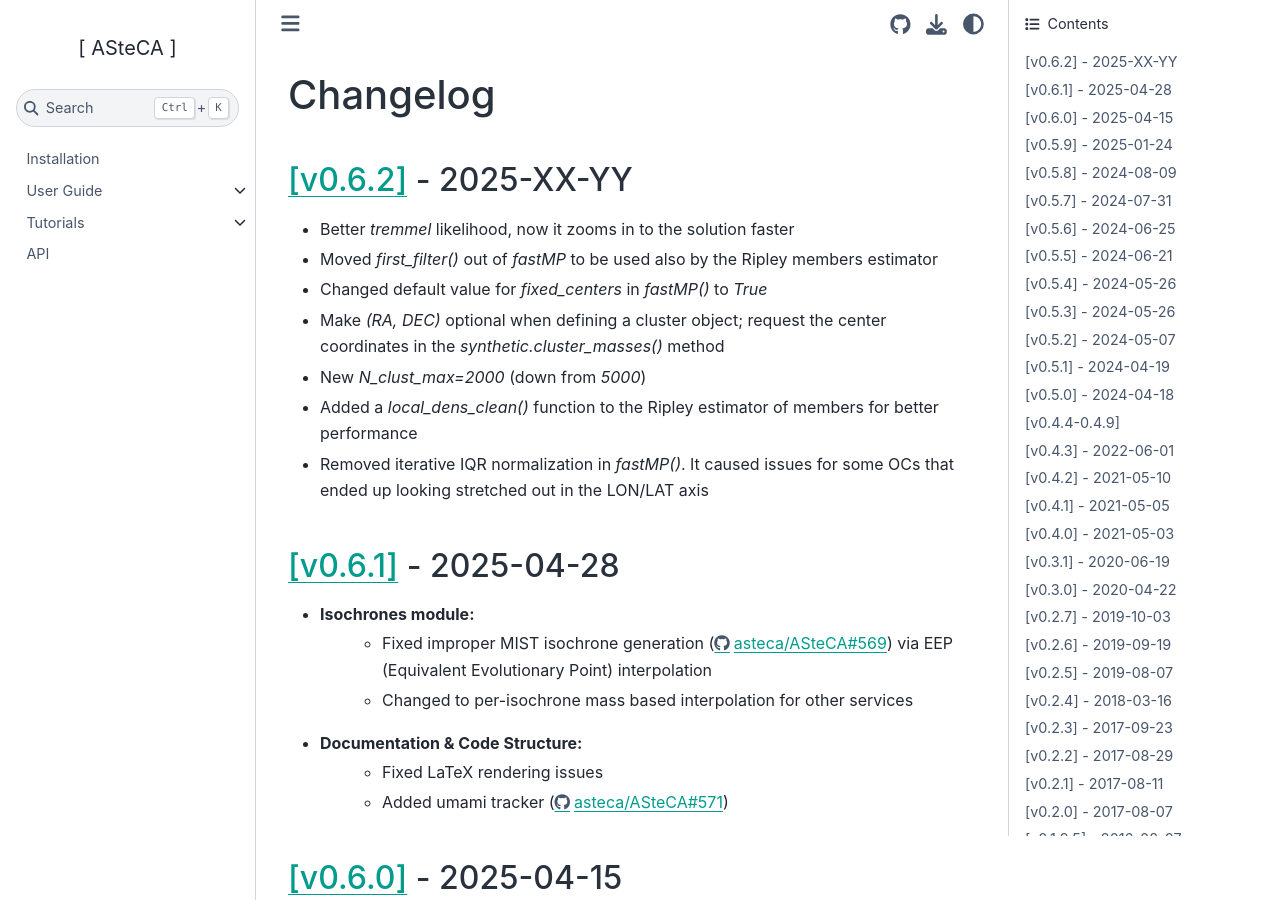
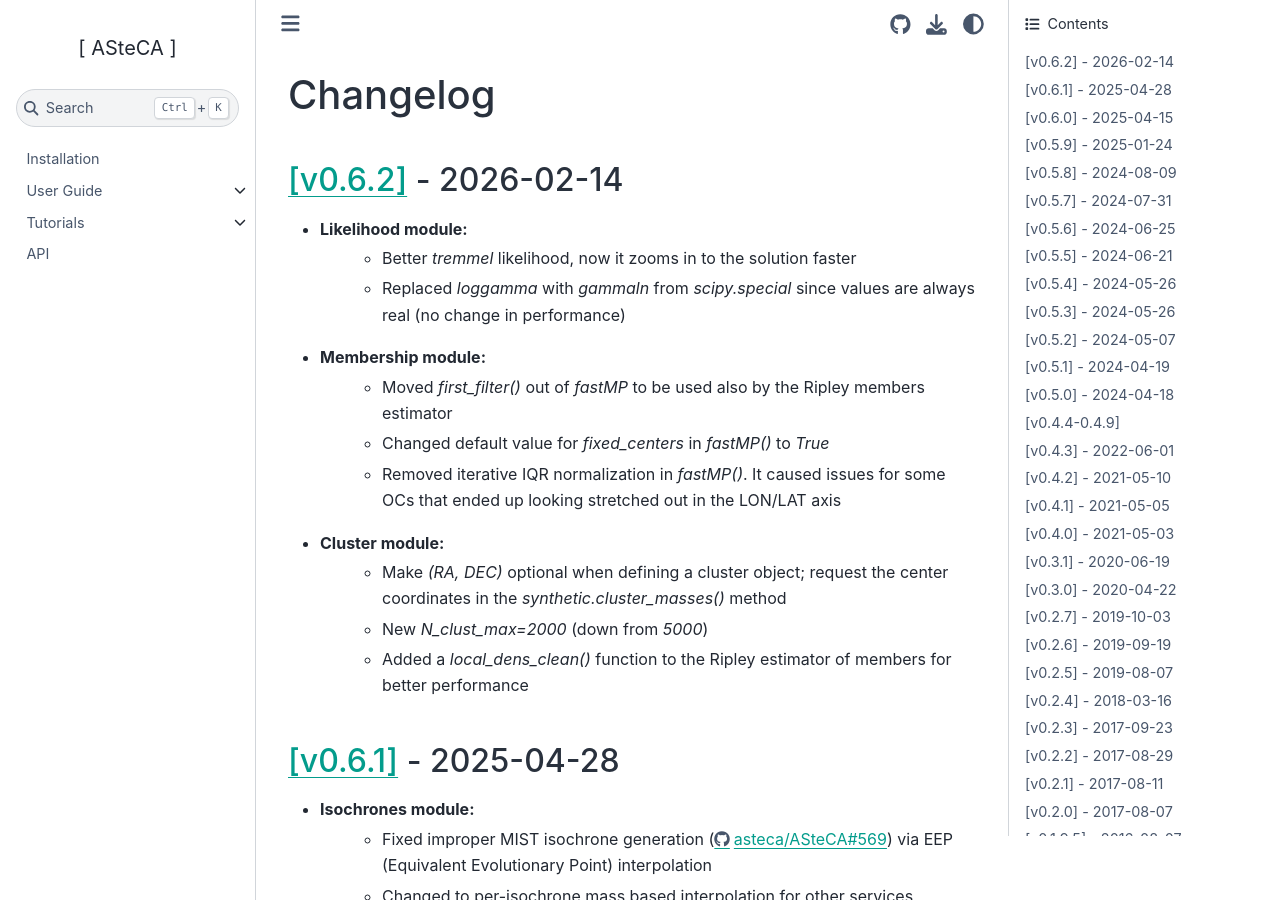
Before and after one commit to asteca/ASteCA, a Sphinx documentation site: the page built from docs/CHANGELOG.rst, in a window 1280 px wide and 900 px high. Built offline with Sphinx 7.4.7 and the Sphinx Book theme 1.1.4, drawn with Linux system fonts in a browser that asks for light colours; pages that are not in the unit, such as notebooks, are missing from menus.

Commit message:
updt changelog and version number

```diff
--- a/docs/CHANGELOG.rst
+++ b/docs/CHANGELOG.rst
@@ -7,20 +7,28 @@ Changelog
 #########
 
 
-`[v0.6.2] <https://github.com/asteca/asteca/releases/tag/v0.6.2>`__ - 2025-XX-YY
+`[v0.6.2] <https://github.com/asteca/asteca/releases/tag/v0.6.2>`__ - 2026-02-14
 ++++++++++++++++++++++++++++++++++++++++++++++++++++++++++++++++++++++++++++++++
 
-- Better `tremmel` likelihood, now it zooms in to the solution faster
-- Moved `first_filter()` out of `fastMP` to be used also by the Ripley members
-  estimator
-- Changed default value for `fixed_centers` in `fastMP()` to `True`
-- Make `(RA, DEC)` optional when defining a cluster object; request the center
-  coordinates in the `synthetic.cluster_masses()` method
-- New `N_clust_max=2000` (down from `5000`)
-- Added a `local_dens_clean()` function to the Ripley estimator of members for better
-  performance
-- Removed iterative IQR normalization in `fastMP()`. It caused issues for some OCs
-  that ended up looking stretched out in the LON/LAT axis
+- Likelihood module:
+   - Better `tremmel` likelihood, now it zooms in to the solution faster
+   - Replaced `loggamma` with `gammaln` from `scipy.special` since values are always
+     real (no change in performance)
+
+- Membership module:
+   - Moved `first_filter()` out of `fastMP` to be used also by the Ripley members
+     estimator
+   - Changed default value for `fixed_centers` in `fastMP()` to `True`
+   - Removed iterative IQR normalization in `fastMP()`. It caused issues for some OCs
+     that ended up looking stretched out in the LON/LAT axis
+
+- Cluster module:
+   - Make `(RA, DEC)` optional when defining a cluster object; request the center
+     coordinates in the `synthetic.cluster_masses()` method
+   - New `N_clust_max=2000` (down from `5000`)
+   - Added a `local_dens_clean()` function to the Ripley estimator of members for better
+     performance
+
 
 
 
--- a/pyproject.toml
+++ b/pyproject.toml
@@ -1,6 +1,6 @@
 [project]
 name = "asteca"
-version = "0.6.2-dev"
+version = "0.6.2"
 description = "Stellar cluster analysis package"
 authors = [
     {name = "Gabriel I Perren", email = "gabrielperren@gmail.com"}
```
